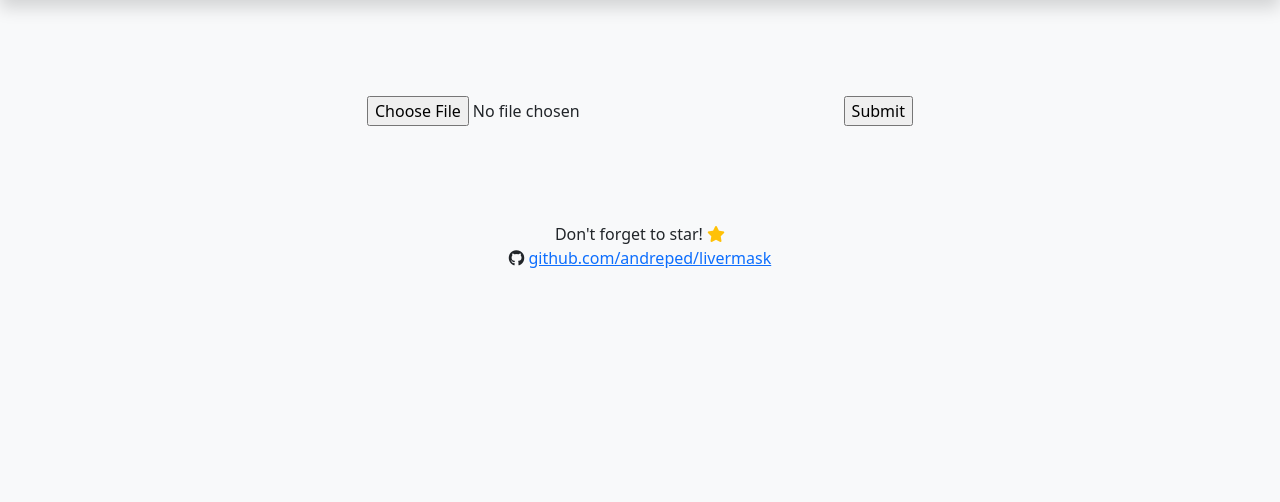
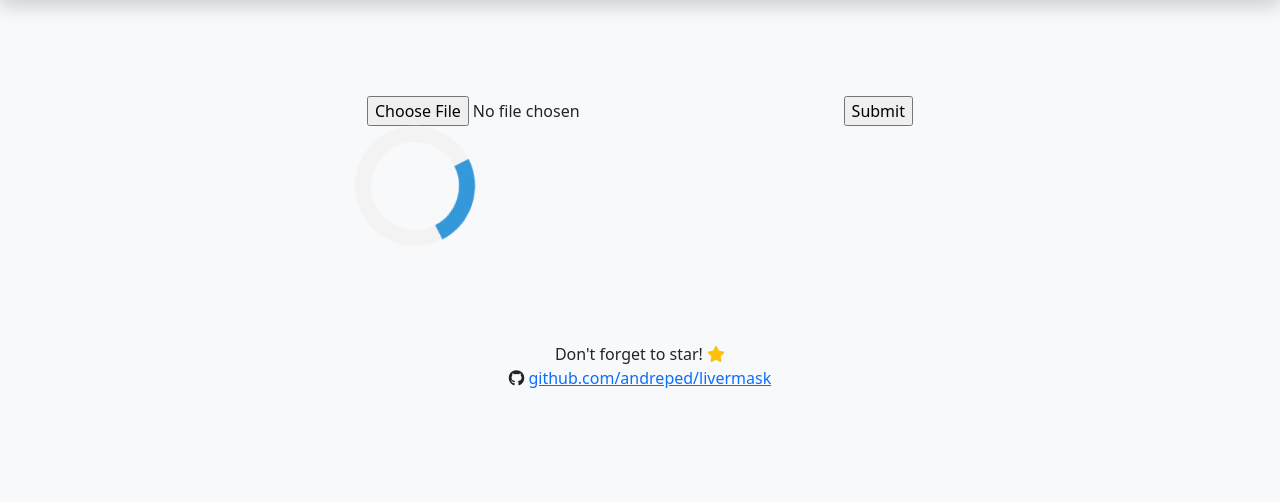
Before and after one commit to andreped/herai, a Flask app: template templates/livermask.jinja2 in a window 1280 px wide. Shown: the part 64-566 px from the top of the page. Run offline with Flask 2, Linux system fonts and the light colour scheme; the template is opened without the code that fills it, so the values that code supplies are empty; some libraries are stand-ins or nearby versions.

Commit message:
added loader to custom CSS  and to livermask jinj2

```diff
--- a/static/css/custom_style.css
+++ b/static/css/custom_style.css
@@ -26,3 +26,17 @@
     text-decoration: none;
     color: inherit;
 }
+
+.loader {
+    border: 16px solid #f3f3f3; /* Light grey */
+    border-top: 16px solid #3498db; /* Blue */
+    border-radius: 50%;
+    width: 120px;
+    height: 120px;
+    animation: spin 2s linear infinite;
+  }
+
+@keyframes spin {
+    0% { transform: rotate(0deg); }
+    100% { transform: rotate(360deg); }
+}
--- a/templates/livermask.jinja2
+++ b/templates/livermask.jinja2
@@ -14,6 +14,8 @@
                 <input type="submit">
                 <!-- @TODO: After submit has been pressed, the website will hang until it is done, which is not optimal -->
               </div>
+              <!-- @TODO: This loader should only be shown after "Submit" button is pressed. Should probably be a processing template -->
+              <div class="loader"></div>
             </div>
           </form>
         </div>
```
